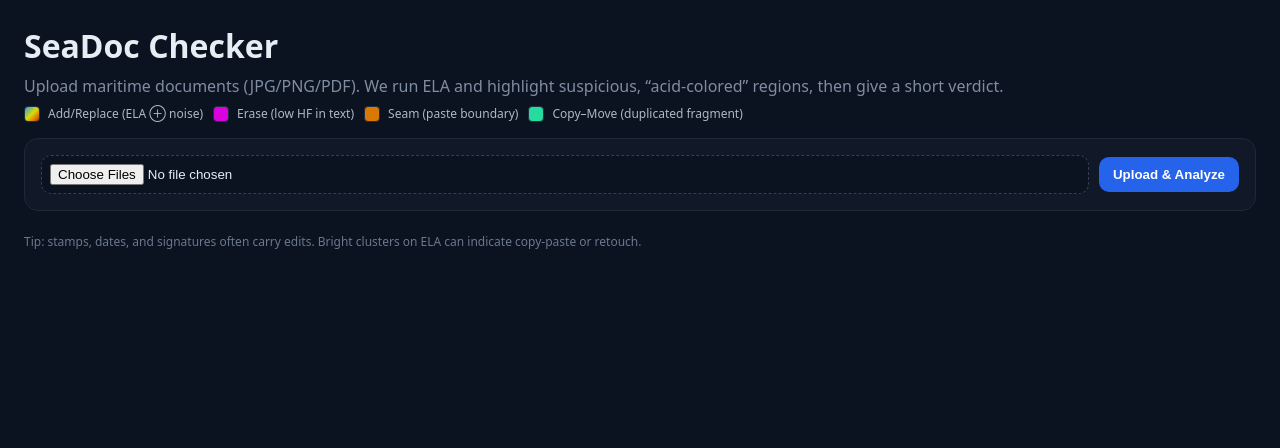
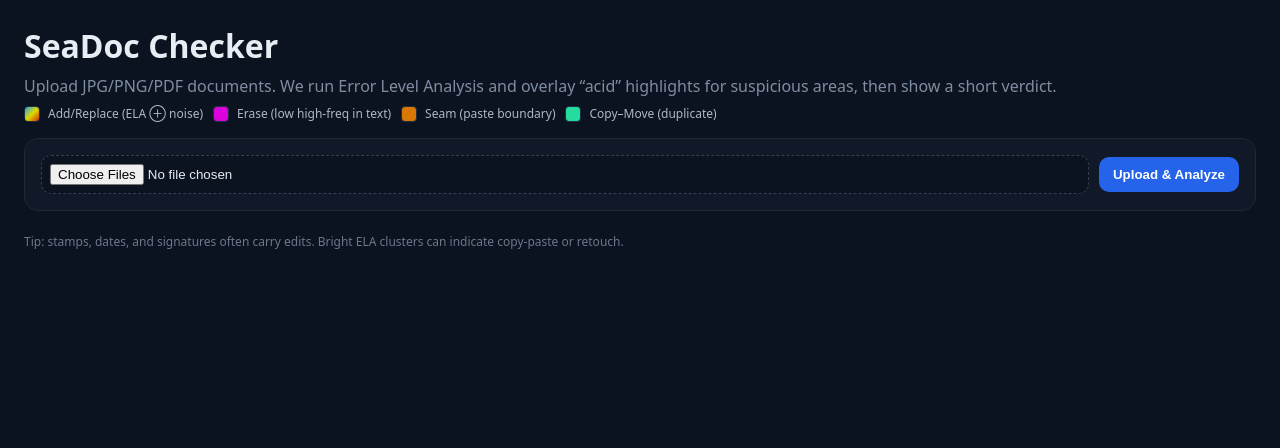
Before and after one commit to arsmars-cpu/checker_marine, a Flask app: page / in a window 1280 px wide. Shown: the top 448 px of the page. Run offline with Flask 3, Linux system fonts and the light colour scheme.

Commit message:
index.html

```diff
--- a/templates/index.html
+++ b/templates/index.html
@@ -51,12 +51,12 @@
 <body>
   <h1>SeaDoc Checker</h1>
   <div class="sub">
-    Upload maritime documents (JPG/PNG/PDF). We run ELA and highlight suspicious, “acid‑colored” regions, then give a short verdict.
+    Upload JPG/PNG/PDF documents. We run Error Level Analysis and overlay “acid” highlights for suspicious areas, then show a short verdict.
     <div class="legend">
       <div class="item"><span class="swatch sw-add"></span><span>Add/Replace (ELA ⊕ noise)</span></div>
-      <div class="item"><span class="swatch sw-erase"></span><span>Erase (low HF in text)</span></div>
+      <div class="item"><span class="swatch sw-erase"></span><span>Erase (low high‑freq in text)</span></div>
       <div class="item"><span class="swatch sw-seam"></span><span>Seam (paste boundary)</span></div>
-      <div class="item"><span class="swatch sw-cm"></span><span>Copy–Move (duplicated fragment)</span></div>
+      <div class="item"><span class="swatch sw-cm"></span><span>Copy–Move (duplicate)</span></div>
     </div>
   </div>
 
@@ -79,7 +79,7 @@
         <div class="row" style="grid-template-columns:1fr auto;gap:8px;margin-bottom:8px">
           <div class="label">{{ r.label }}</div>
           {% if r.report %}
-            <a class="icon-btn" href="{{ r.report }}" download title="Download report">
+            <a class="icon-btn" href="{{ r.report }}?v={{ loop.index }}" download title="Download report">
               <svg width="18" height="18" viewBox="0 0 24 24" fill="none" aria-hidden="true">
                 <path d="M12 3v10m0 0l4-4m-4 4L8 9" stroke="white" stroke-width="2" stroke-linecap="round" stroke-linejoin="round"/>
                 <path d="M4 14v4a2 2 0 002 2h12a2 2 0 002-2v-4" stroke="white" stroke-width="2" stroke-linecap="round" stroke-linejoin="round"/>
@@ -104,17 +104,17 @@
               </button>
             </div>
           {% endif %}
-          <div class="imgbox view-original"><img src="{{ r.original }}" alt="Original"></div>
+          <div class="imgbox view-original"><img loading="lazy" src="{{ r.original }}?v={{ loop.index }}" alt="Original page"></div>
         {% endif %}
 
         {% if r.ela %}
-          <div class="imgbox" style="margin-top:8px"><img src="{{ r.ela }}" alt="ELA"></div>
+          <div class="imgbox" style="margin-top:8px"><img loading="lazy" src="{{ r.ela }}?v={{ loop.index }}" alt="ELA heatmap"></div>
         {% endif %}
 
         {% if r.boxed %}
-          <div class="imgbox view-boxed hidden" style="margin-top:8px"><img src="{{ r.boxed }}" alt="Highlighted"></div>
+          <div class="imgbox view-boxed hidden" style="margin-top:8px"><img loading="lazy" src="{{ r.boxed }}?v={{ loop.index }}" alt="Highlighted regions"></div>
         {% elif r.overlay %}
-          <div class="imgbox view-boxed hidden" style="margin-top:8px"><img src="{{ r.overlay }}" alt="Highlighted"></div>
+          <div class="imgbox view-boxed hidden" style="margin-top:8px"><img loading="lazy" src="{{ r.overlay }}?v={{ loop.index }}" alt="Highlighted regions"></div>
         {% endif %}
 
         {% if r.crops and r.crops|length > 0 %}
@@ -123,7 +123,7 @@
             <div class="thumbs">
               {% for c in r.crops %}
                 <div class="imgbox" title="#{{ c.index }} score={{ c.score }}">
-                  <img src="{{ c.url }}" alt="crop {{ c.index }}">
+                  <img loading="lazy" src="{{ c.url }}?v={{ loop.index }}-{{ c.index }}" alt="crop {{ c.index }}">
                 </div>
               {% endfor %}
             </div>
@@ -135,7 +135,7 @@
           {% set badge_class = 'sev-green' if sev=='green' else ('sev-yellow' if sev=='yellow' else 'sev-red') %}
           <span class="badge {{ badge_class }}">{{ r.verdict or 'All good' }}</span>
           {% if r.regions %}
-            <div style="margin-top:6px">Review the highlighted areas — candidates for edits/covering.</div>
+            <div style="margin-top:6px">Review the highlighted areas — likely edit candidates.</div>
           {% endif %}
         </div>
       </div>
@@ -144,7 +144,7 @@
   {% endif %}
 
   <div class="footer">
-    Tip: stamps, dates, and signatures often carry edits. Bright clusters on ELA can indicate copy‑paste or retouch.
+    Tip: stamps, dates, and signatures often carry edits. Bright ELA clusters can indicate copy‑paste or retouch.
   </div>
 
   <script>
```
